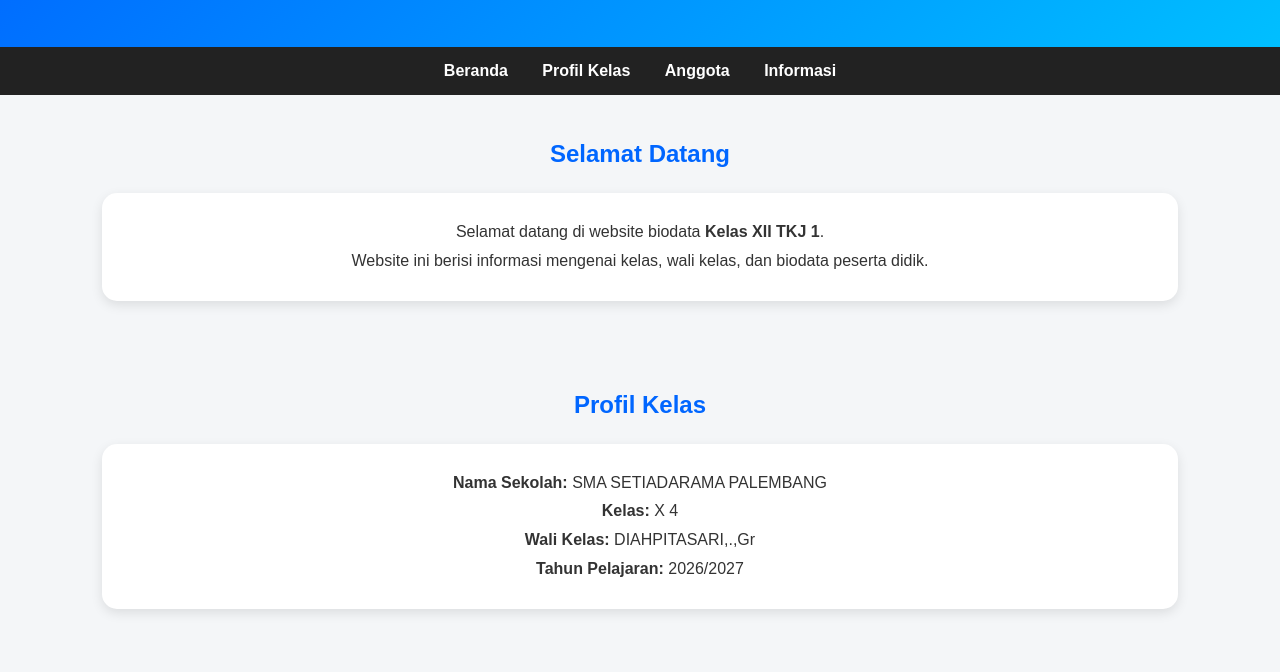
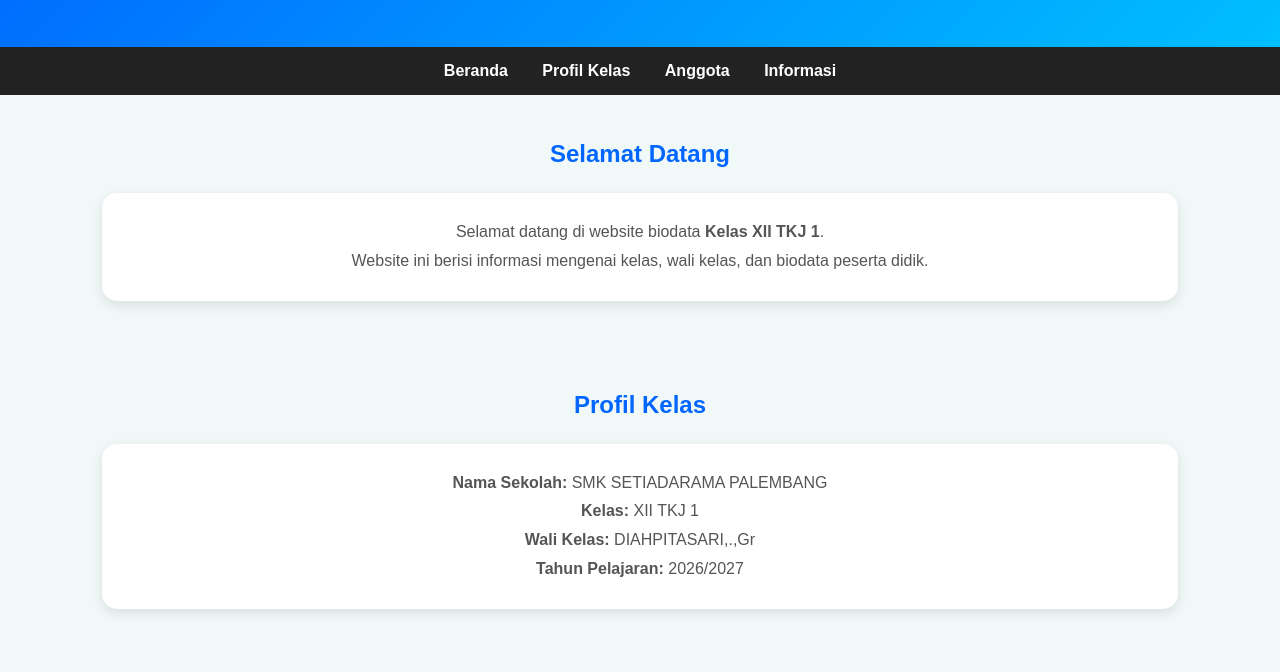
Before and after one commit to hardi2809/hardi, a plain HTML site: page index.html in a window 1280 px wide. Shown: the part 128-800 px from the top of the page. Drawn offline with Linux system fonts and the light colour scheme.

Commit message:
Update index.html

```diff
--- a/index.html
+++ b/index.html
@@ -14,8 +14,8 @@
         }
 
         body {
-            background: #f4f6f8;
-            color: #333;
+            background: #f1f9f8;
+            color: #555;
         }
 
         header {
@@ -186,8 +186,8 @@
 
         <div class="profil">
 
-            <p><b>Nama Sekolah:</b> SMA SETIADARAMA PALEMBANG</p>
-            <p><b>Kelas:</b> X 4</p>
+            <p><b>Nama Sekolah:</b> SMK SETIADARAMA PALEMBANG</p>
+            <p><b>Kelas:</b> XII TKJ 1</p>
             <p><b>Wali Kelas:</b> DIAHPITASARI,.,Gr</p>
             <p><b>Tahun Pelajaran:</b> 2026/2027</p>
 
```
